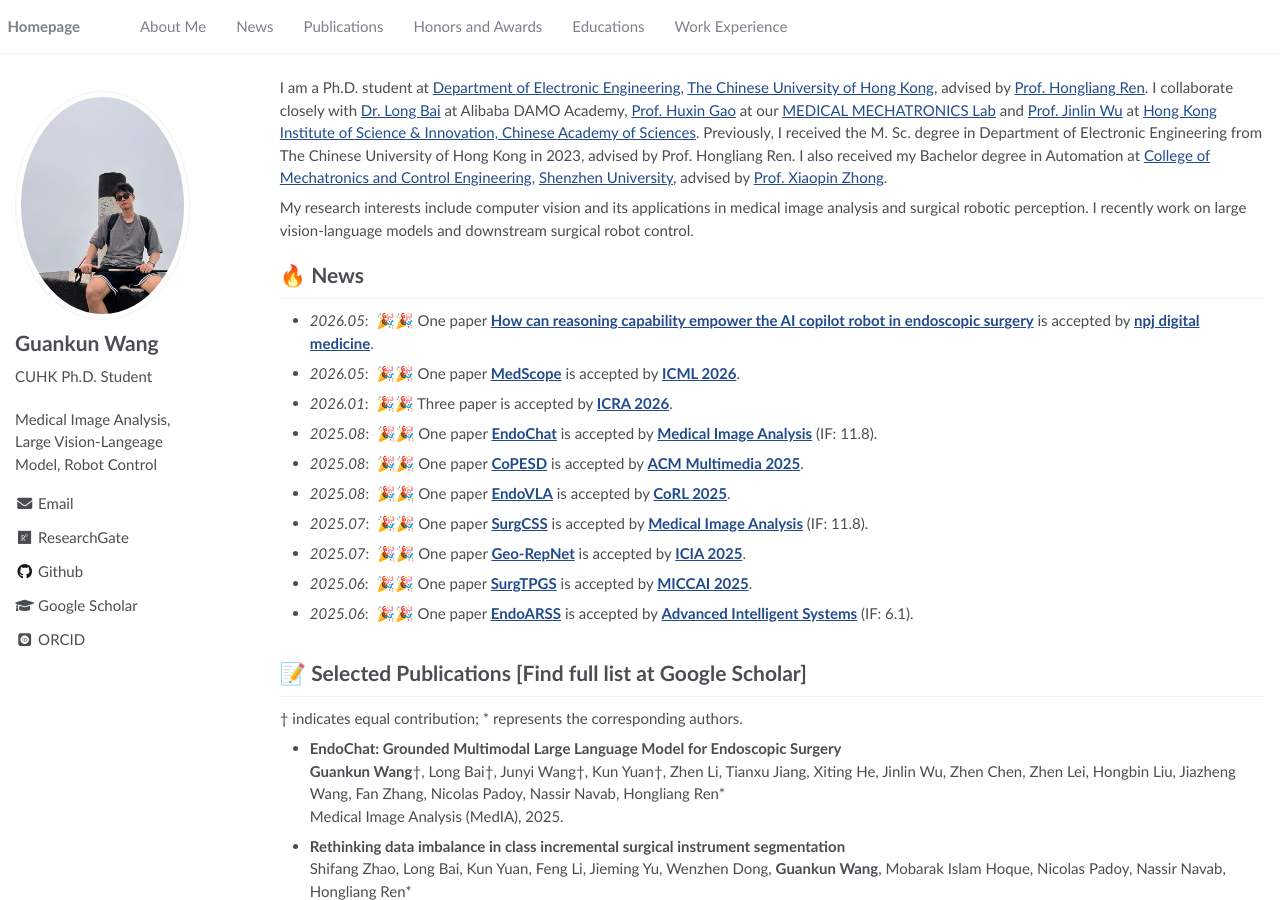
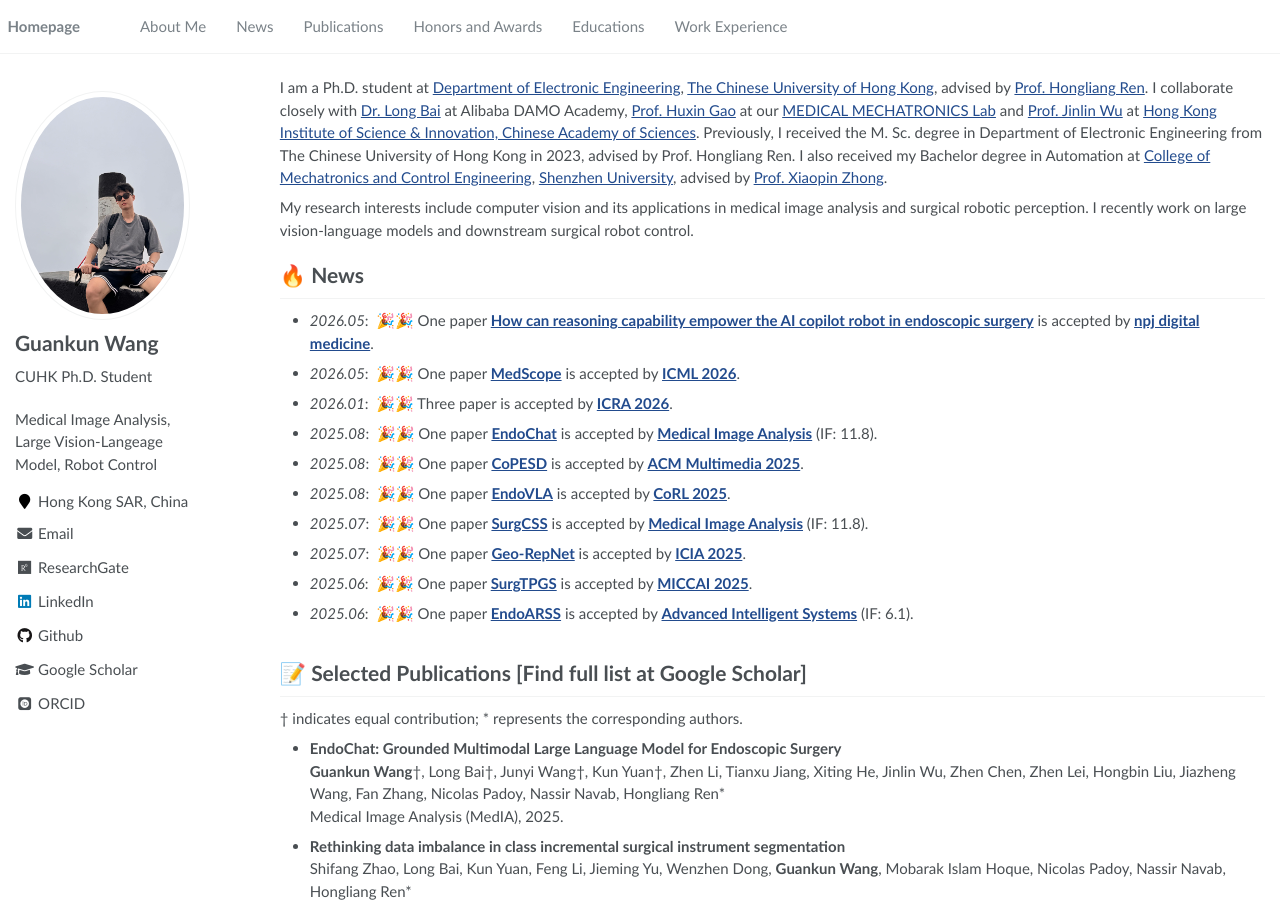
Before and after one commit to gkwang-cuhk/gkwang-cuhk.github.io, a Jekyll site: the page built from _pages/about.md, in a window 1280 px wide and 900 px high. Built offline with Jekyll 4.4.1, drawn with Linux system fonts in a browser that asks for light colours; some web fonts are replaced.

Commit message:
Update _config.yml

```diff
--- a/_config.yml
+++ b/_config.yml
@@ -24,7 +24,7 @@ author:
   name             : "Guankun Wang"
   avatar           : "images/wgk.png"
   bio              : "CUHK Ph.D. Student"
-  location         :
+  location         : Hong Kong SAR, China
   employer         :
   pubmed           :
   googlescholar    : "https://scholar.google.com/citations?user=Z27F8gkAAAAJ&hl=en"
@@ -43,7 +43,7 @@ author:
   # instagram        : "superteo0217"
   impactstory      : # e.g., "https://profiles.impactstory.org/u/xxxx-xxxx-xxxx-xxxx"
   lastfm           :
-  # linkedin         : "tianao-ren-2a0349220"
+  linkedin         : "guankun-wang-959680378"
   dblp             : # e.g., "https://dblp.org/pid/xx/xxxx.html"
   orcid            : "https://orcid.org/0000-0003-2440-4950"
   pinterest        :
```
